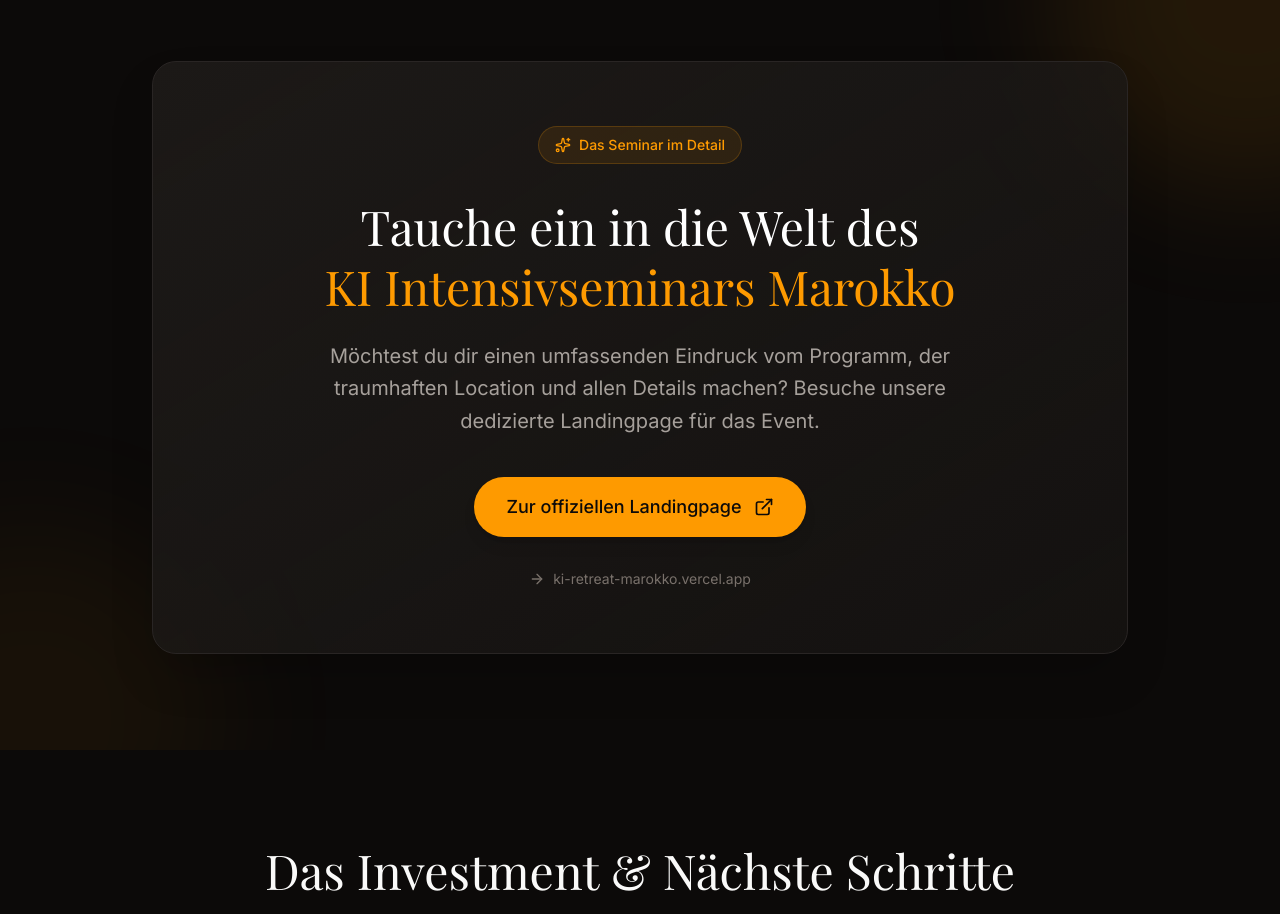
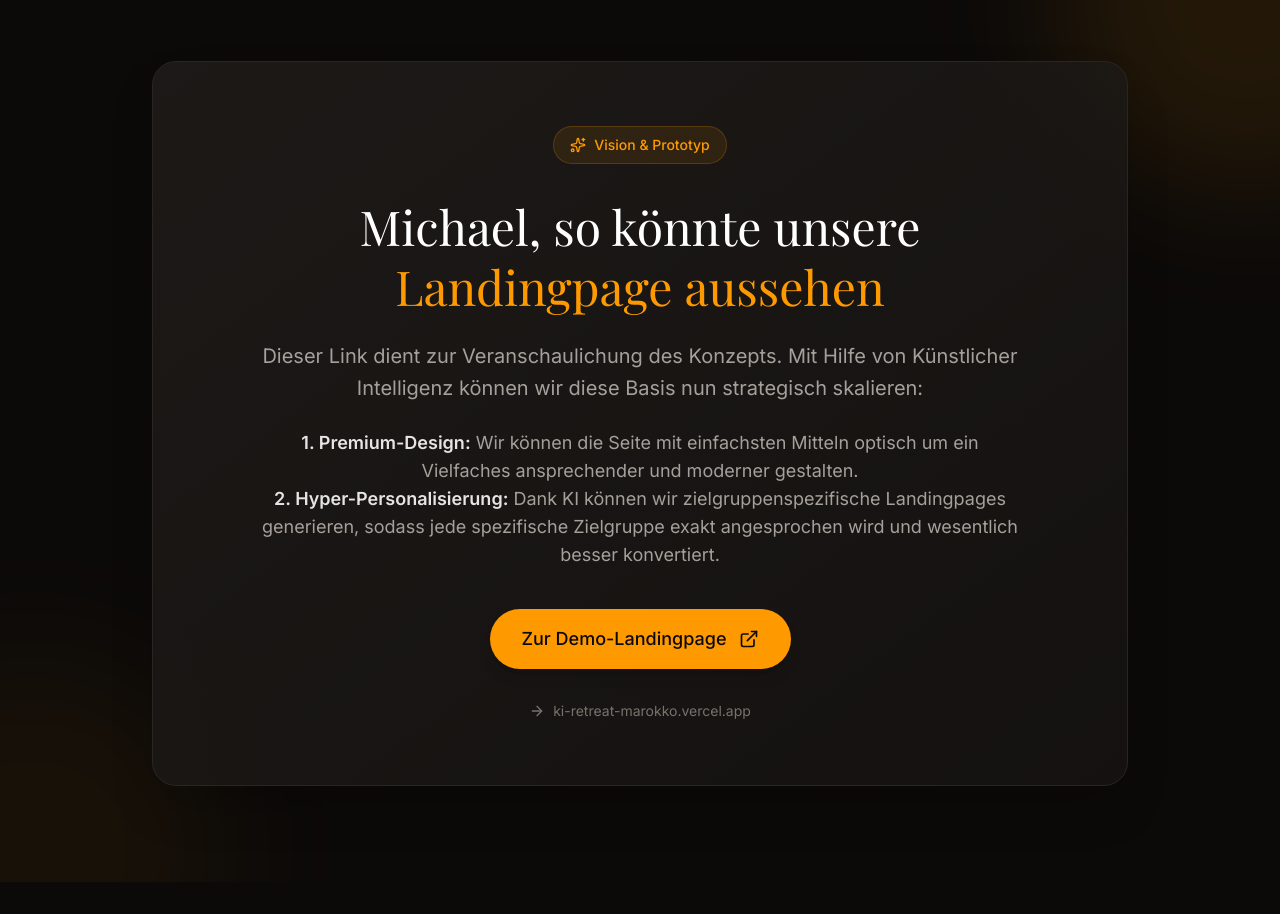
Before and after one commit to coachingmounir-code/KIRetreatSmartStudy, a React (Vite) app: page / in a window 1280 px wide. Shown: the part 4360-5274 px from the top of the page. Built offline with nearby package versions, Linux system fonts and the light colour scheme; a web font is replaced by a local one.

Commit message:
Update LandingPagePromo.tsx

```diff
--- a/src/components/LandingPagePromo.tsx
+++ b/src/components/LandingPagePromo.tsx
@@ -22,16 +22,20 @@ export default function LandingPagePromo() {
 
           <div className="inline-flex items-center gap-2 mb-8 px-4 py-2 rounded-full bg-amber-500/10 border border-amber-500/20 text-amber-500 text-sm font-medium">
             <Sparkles className="w-4 h-4" />
-            <span>Das Seminar im Detail</span>
+            <span>Vision & Prototyp</span>
           </div>
 
           <h2 className="text-3xl md:text-5xl font-serif text-white mb-6 leading-tight">
-            Tauche ein in die Welt des <br className="hidden md:block"/>
-            <span className="text-amber-500">KI Intensivseminars Marokko</span>
+            Michael, so könnte unsere <br className="hidden md:block"/>
+            <span className="text-amber-500">Landingpage aussehen</span>
           </h2>
 
-          <p className="text-stone-400 text-lg md:text-xl max-w-2xl mx-auto mb-10 leading-relaxed">
-            Möchtest du dir einen umfassenden Eindruck vom Programm, der traumhaften Location und allen Details machen? Besuche unsere dedizierte Landingpage für das Event.
+          <p className="text-stone-400 text-lg md:text-xl max-w-3xl mx-auto mb-10 leading-relaxed text-left md:text-center">
+            Dieser Link dient zur Veranschaulichung des Konzepts. Mit Hilfe von Künstlicher Intelligenz können wir diese Basis nun strategisch skalieren:
+            <span className="block mt-6 text-base md:text-lg">
+              <strong className="text-stone-200">1. Premium-Design:</strong> Wir können die Seite mit einfachsten Mitteln optisch um ein Vielfaches ansprechender und moderner gestalten.<br/>
+              <strong className="text-stone-200">2. Hyper-Personalisierung:</strong> Dank KI können wir zielgruppenspezifische Landingpages generieren, sodass jede spezifische Zielgruppe exakt angesprochen wird und wesentlich besser konvertiert.
+            </span>
           </p>
 
           <a
@@ -40,7 +44,7 @@ export default function LandingPagePromo() {
             rel="noopener noreferrer"
             className="inline-flex items-center justify-center gap-3 bg-amber-500 hover:bg-amber-400 text-stone-950 px-8 py-4 rounded-full font-medium text-lg transition-all duration-300 hover:shadow-[0_0_30px_rgb(245,158,11,0.3)] hover:-translate-y-1 shadow-lg group/btn"
           >
-            Zur offiziellen Landingpage
+            Zur Demo-Landingpage
             <ExternalLink className="w-5 h-5 group-hover/btn:rotate-12 transition-transform" />
           </a>
 
```
